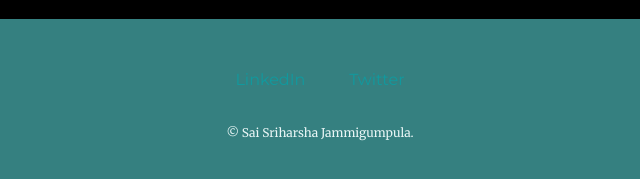
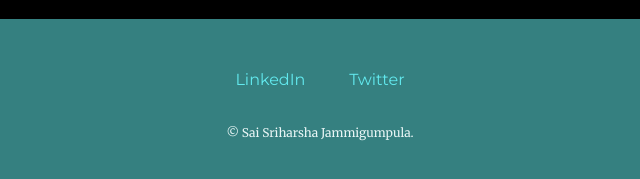
Before and after one commit to harsha1903/portfilo, a plain HTML site: page index.html in a window 1280 px wide. Shown: the part 2340-2519 px from the top of the page, 320-960 px from the left. Drawn offline with Linux system fonts and the light colour scheme.

Commit message:
Update style.css
a tag color

```diff
--- a/css/style.css
+++ b/css/style.css
@@ -35,7 +35,7 @@ h3
 }
 
 a{
-    color:#11999E;
+    color:#62E9EE;
     font-size: 100%;
     font-family: 'Montserrat',sans-serif;
     margin:0.625rem 1.25rem;
```
